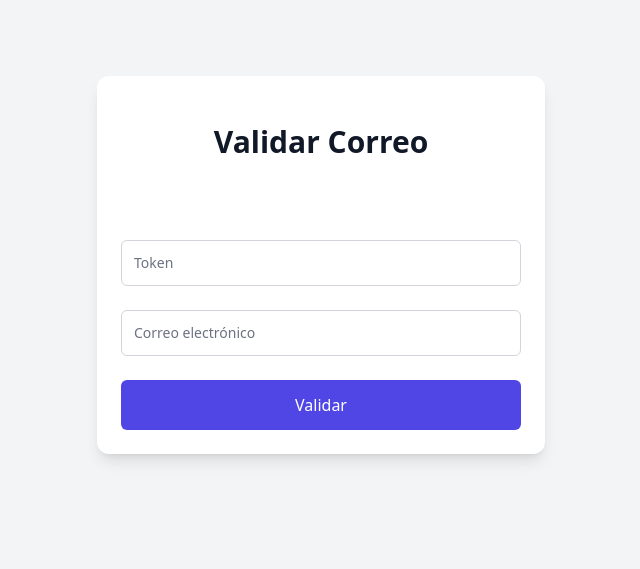
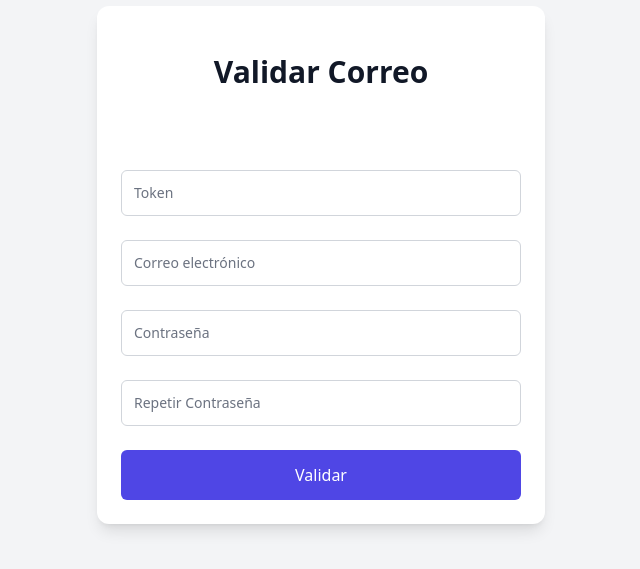
Before and after one commit to Monocker/EffiTask, a Vue app: page /validate in a window 1280 px wide. Shown: the part 135-704 px from the top of the page, without its empty margins (319-959 px from the left). Built offline with nearby package versions, Linux system fonts and the light colour scheme; no server answers.

Commit message:
Fix - Validation token

```diff
--- a/src/core/services/authentication/AuthentificationService.ts
+++ b/src/core/services/authentication/AuthentificationService.ts
@@ -31,9 +31,27 @@ const registerUser = async (
   })
 }
 
+const registerCollaborator = async (email: string, password: string) => {
+  try {
+    const userCredential = await createUserWithEmailAndPassword(auth, email, password)
+    const user = userCredential.user
+
+    console.log('user:', user)
+
+    await setDoc(doc(db, 'users', user.uid), {
+      email: email,
+      role: 'employee',
+      createdAt: new Date()
+    })
+  } catch (error) {
+    console.error(error)
+    throw error // Puedes manejar el error según sea necesario
+  }
+}
+
 // Cerrar sesión
 const logoutUser = async () => {
   await signOut(auth)
 }
 
-export { loginUser, registerUser, logoutUser }
+export { loginUser, registerUser, logoutUser, registerCollaborator }
--- a/src/views/authentication/ValidationView.vue
+++ b/src/views/authentication/ValidationView.vue
@@ -20,6 +20,20 @@
                         placeholder="Correo electrónico">
                 </div>
                 <div>
+                    <label for="password" class="sr-only">Contraseña</label>
+                    <input v-model="password" id="password" name="password" type="password" required
+                        class="appearance-none rounded-md relative block w-full px-3 py-3 mb-4 border border-gray-300 placeholder-gray-500 text-gray-900 focus:outline-none focus:ring-indigo-500 focus:border-indigo-500 sm:text-sm"
+                        placeholder="Contraseña">
+                </div>
+                <div>
+                    <label for="passwordConfirmation" class="sr-only">Repetir Contraseña</label>
+                    <input v-model="passwordConfirmation" id="passwordConfirmation" name="passwordConfirmation"
+                        type="password" required
+                        class="appearance-none rounded-md relative block w-full px-3 py-3 mb-4 border border-gray-300 placeholder-gray-500 text-gray-900 focus:outline-none focus:ring-indigo-500 focus:border-indigo-500 sm:text-sm"
+                        placeholder="Repetir Contraseña">
+                </div>
+
+                <div>
                     <button type="submit"
                         class="group relative w-full flex justify-center py-3 px-4 border border-transparent text-base font-medium rounded-md text-white bg-indigo-600 hover:bg-indigo-700 focus:outline-none focus:ring-2 focus:ring-offset-2 focus:ring-indigo-500">
                         Validar
@@ -31,24 +45,51 @@
 </template>
 
 <script setup lang="ts">
-import { ref } from 'vue';
+import { ref, onMounted } from 'vue';
 import { getDocs, collection, query, where } from 'firebase/firestore';
 import { db } from '../../core/services/firebase/firebaseConfig';
 import Swal from 'sweetalert2';
 import router from '../../router';
+import { registerCollaborator } from '../../core/services/authentication/AuthentificationService';
 
 const token = ref('');
 const email = ref('');
+const password = ref('');
+const passwordConfirmation = ref('');
+
+
+onMounted(() => {
+    const routeToken = router.currentRoute.value.query.token;
+    token.value = Array.isArray(routeToken) ? routeToken.join(',') : routeToken;
+});
 
 const validateEmail = async () => {
     try {
+        if (!email.value || !token.value || !password.value || !passwordConfirmation.value) {
+            Swal.fire({
+                icon: 'error',
+                title: 'Error',
+                text: 'Todos los campos son obligatorios.',
+            });
+            return;
+        }
+
+        if (password.value !== passwordConfirmation.value) {
+            Swal.fire({
+                icon: 'error',
+                title: 'Error',
+                text: 'Las contraseñas no coinciden.',
+            });
+            return;
+        }
+
         const collaboratorsRef = collection(db, 'collaborators');
         const q = query(collaboratorsRef, where('mail', '==', email.value), where('token', '==', token.value));
         const querySnapshot = await getDocs(q);
 
         if (!querySnapshot.empty) {
             const userDoc = querySnapshot.docs[0];
-            /* falta hacer la inyeccion al docuemnto */
+            await registerCollaborator(email.value, password.value);
             await router.push('/login');
         } else {
             Swal.fire({
@@ -66,4 +107,5 @@ const validateEmail = async () => {
         });
     }
 };
+
 </script>
```
